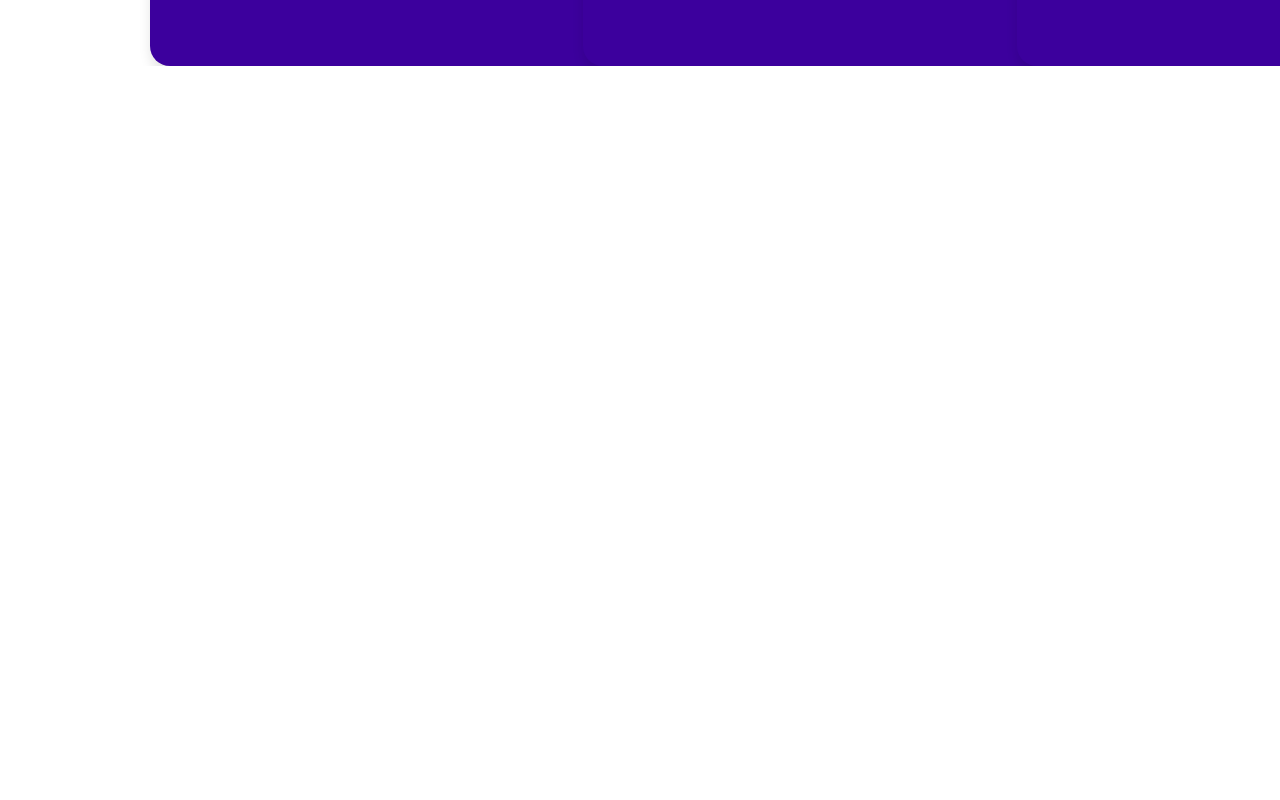
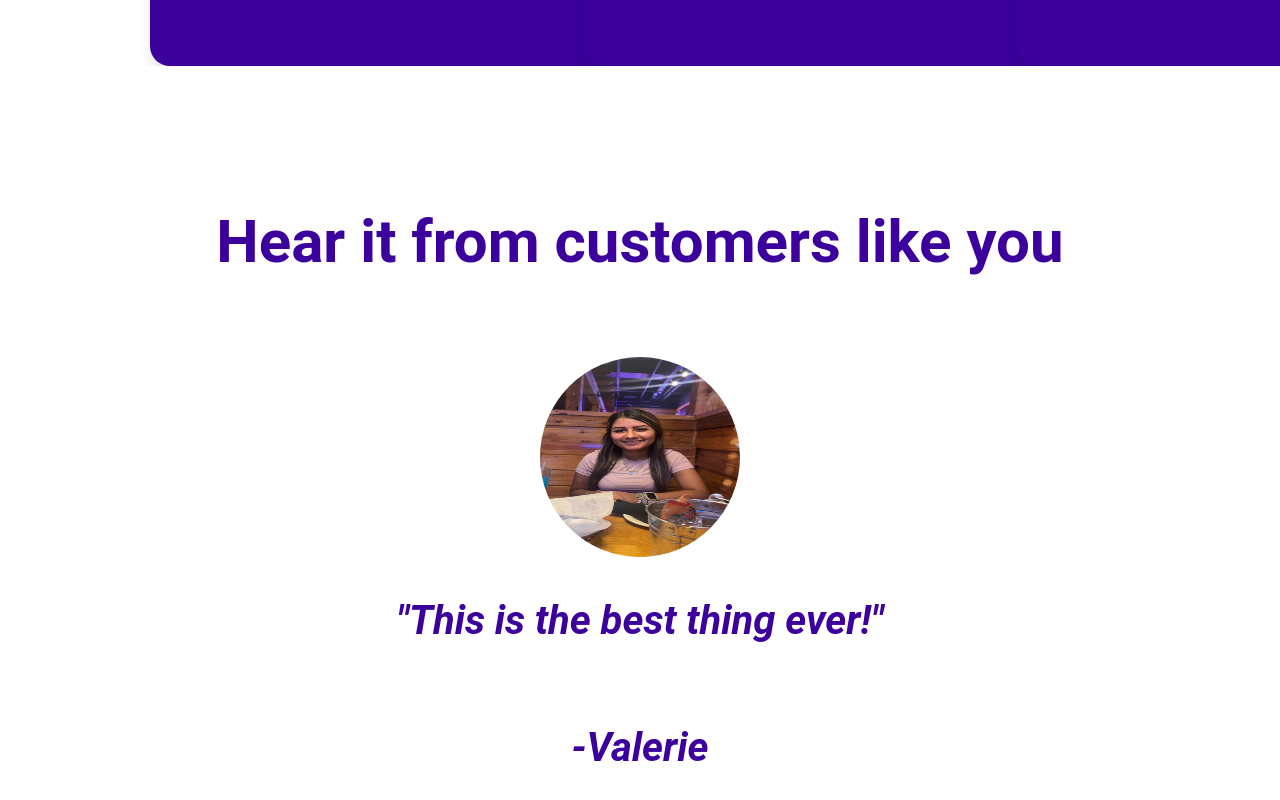
Before and after one commit to DanielGar12/reactfirst, a React (Vite) app: page /home in a window 1280 px wide. Shown: the part 1677-2477 px from the top of the page. Before the commit the page ends 1768 px from the top, so only its background shows below. Built offline with nearby package versions, Linux system fonts and the light colour scheme.

Commit message:
Added customer quotes and added style to the card payment page

```diff
--- a/src/components/Assets/Cart/cart.css
+++ b/src/components/Assets/Cart/cart.css
@@ -165,3 +165,21 @@
     font-weight: 400;
     cursor: pointer;
 }
+
+.detail {
+    display: flex;
+    gap: 7px;
+    font-family: 'Roboto';
+}
+
+.detail label {
+    color:#3c009d;
+    font-size: 22px;
+}
+
+.detail input {
+    height: 27px;
+    border-radius: 10px;
+    border: 1px solid gray;
+    width: 250px;
+}
--- a/src/components/Assets/Cart/cart.jsx
+++ b/src/components/Assets/Cart/cart.jsx
@@ -87,11 +87,11 @@ import { useNavigate } from 'react-router-dom'
                           </div>
                           <div className="detail">
                             <label>Exp Data:</label>
-                            <input placeholder='Exp Date'/>
+                            <input placeholder='Exp Date' type='date' />
                           </div>
                           <div className="detail">
                             <label>CVV:</label>
-                            <input placeholder='CVV' type='number'/>
+                            <input placeholder='CVV' type='text' maxLength={3} pattern="\d*"/>
                           </div>
 
 
--- a/src/components/Assets/Home/Home.css
+++ b/src/components/Assets/Home/Home.css
@@ -98,7 +98,7 @@
 .main {
     background-color: #fff;
 
-    height: 100vh;
+    height: 1700px;
 }
 
 .cardContent {
@@ -145,6 +145,33 @@
 
 }
 
+.review {
+    display: flex;
+    flex-direction: column;
+    align-items: center;
+    margin-top: 100px;
+    color:#3c009d;
+    font-weight: bold;
+    font-size: 30px;
+}
+
+.quote {
+    display: flex;
+    flex-direction: column;
+    font-size: 40px;
+    font-style: italic;
+    color:#3c009d;
+    align-items: center;
+    margin-top: 40px;
+}
+
+.review img {
+    height: 200px;
+    width: 200px;
+    border-radius: 400px;
+
+}
+
 @keyframes spin {
 
     10% {
--- a/src/components/Assets/Home/Home.jsx
+++ b/src/components/Assets/Home/Home.jsx
@@ -4,6 +4,7 @@ import { useNavigate } from 'react-router-dom'
 // import { Swiper } from 'swiper/types'
 import CardSlider from './swipingcard'
 import shoppingcart from './shopping-cart.png'
+import Valerie from './Valerie.jpg'
 
 const Home = () => {
   const [action, setAction] = useState("Hello")
@@ -39,6 +40,15 @@ const Home = () => {
     <div className="main">
     <p>asdf</p>
       <CardSlider/>
+      <div className="review">
+        <h1>Hear it from customers like you</h1>
+        <div className="quote">
+          <img src={Valerie}/>
+        <p>"This is the best thing ever!"</p>
+        <p>-Valerie</p>
+        </div>
+
+      </div>
     </div>
     </div>
   )
--- a/src/components/Assets/LoginSignup/LoginSignup.jsx
+++ b/src/components/Assets/LoginSignup/LoginSignup.jsx
@@ -9,6 +9,7 @@ const LoginSignup = () => {
 
   const [action,setAction] = useState("Sign Up");
 
+
   const navigate = useNavigate();
 
   const handleSubmit = () => {
@@ -17,6 +18,8 @@ const LoginSignup = () => {
 
     return (
     <div className='container'>
+        <script src="https://apis.google.com/js/platform.js" async defer></script>
+
         <div className='header'>
             <div className='text'>{action}</div>
             <div className='underline'></div>
@@ -38,6 +41,7 @@ const LoginSignup = () => {
         </div>
         {action==="Sign Up"? <div></div>: <div className="forgot-password">Forgot Password? <span> Click Here! </span></div>}
 
+
         <div className="submit-container">
             <div className={action==="Login"?"submit gray": "submit"} onClick={()=>{if (action === "Sign Up") handleSubmit();
                else setAction("Sign Up");}}>Sign Up</div>
```
Also changed, not shown: src/components/Assets/Home/Valerie.jpg (added).
